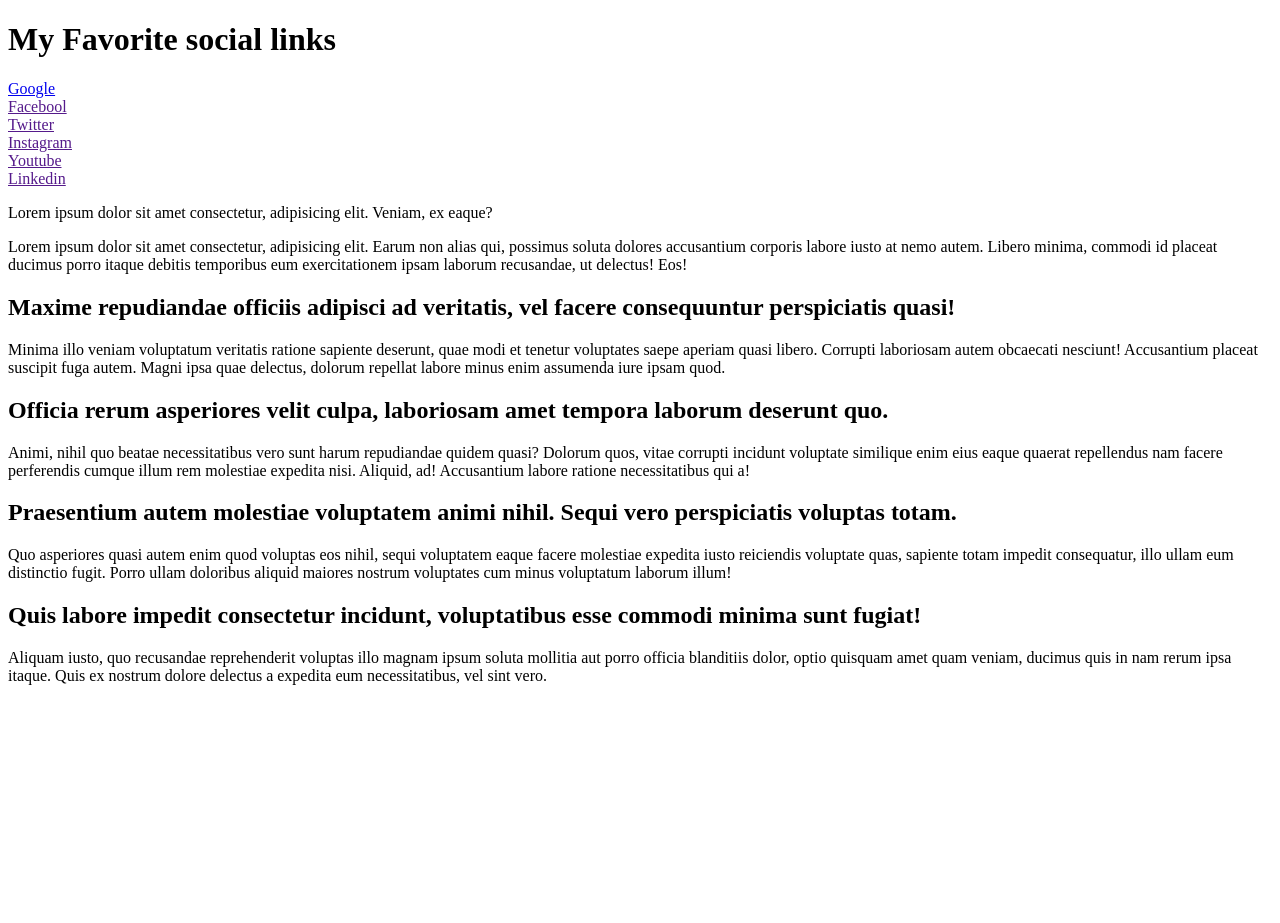
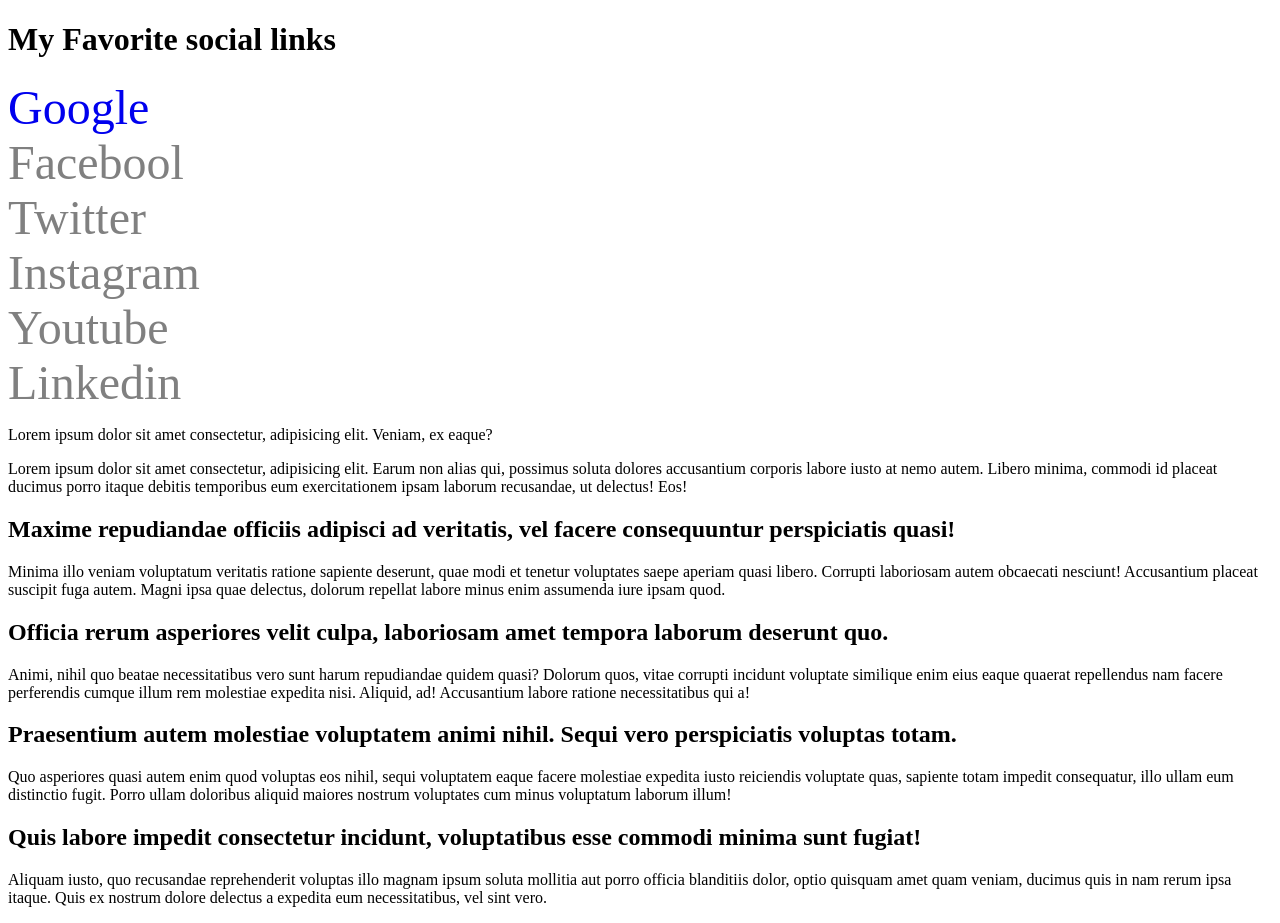
Before and after one commit to kavyan1018/Jay_Patel_CSS, a plain HTML site: page pseudo_classes.html in a window 1280 px wide. Before the commit the page ends 800 px from the top, so only its background shows below. Drawn offline with Linux system fonts and the light colour scheme.

Commit message:
pseudo classes

```diff
--- a/pseudo_classes.html
+++ b/pseudo_classes.html
@@ -5,6 +5,36 @@
     <meta name="viewport" content="width=device-width, initial-scale=1.0">
     <title>Document</title>
 </head>
+<style>
+    a{
+        text-decoration: none;
+    }
+
+    .social-links{
+        font-size: 48px;
+    }
+
+    /* peseudo class */
+
+    /* hover */
+    .social-links:hover{
+        color: green;
+        font-size: 50px;
+    }
+
+    /* active */
+    .social-links:active{
+        color: gold;
+        background-color: black;
+    }
+
+    /* visited */
+    .social-links:visited{
+        color: gray;
+    }
+
+
+</style>
 <body>
     <!-- what is pseudo classes in css? -->
     <!-- pseudo classes are used to define the special state of an element. -->
```
